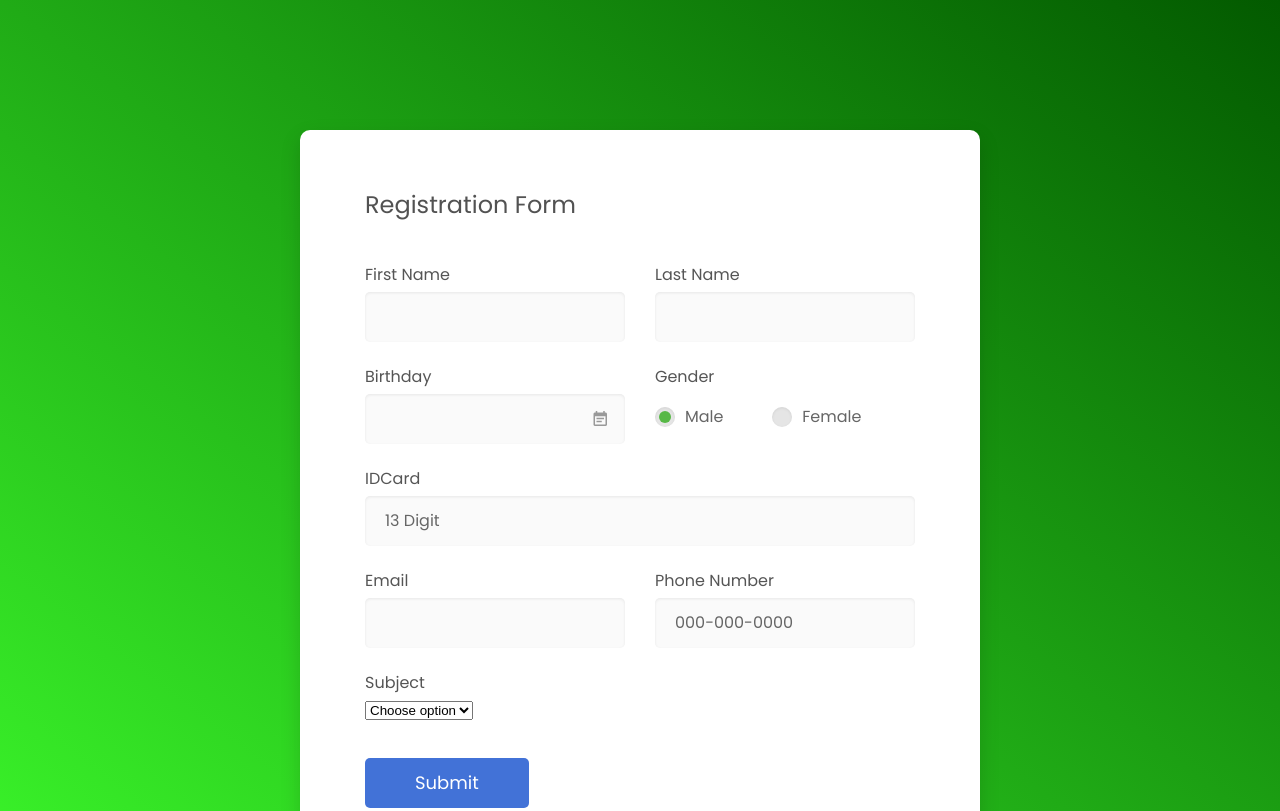
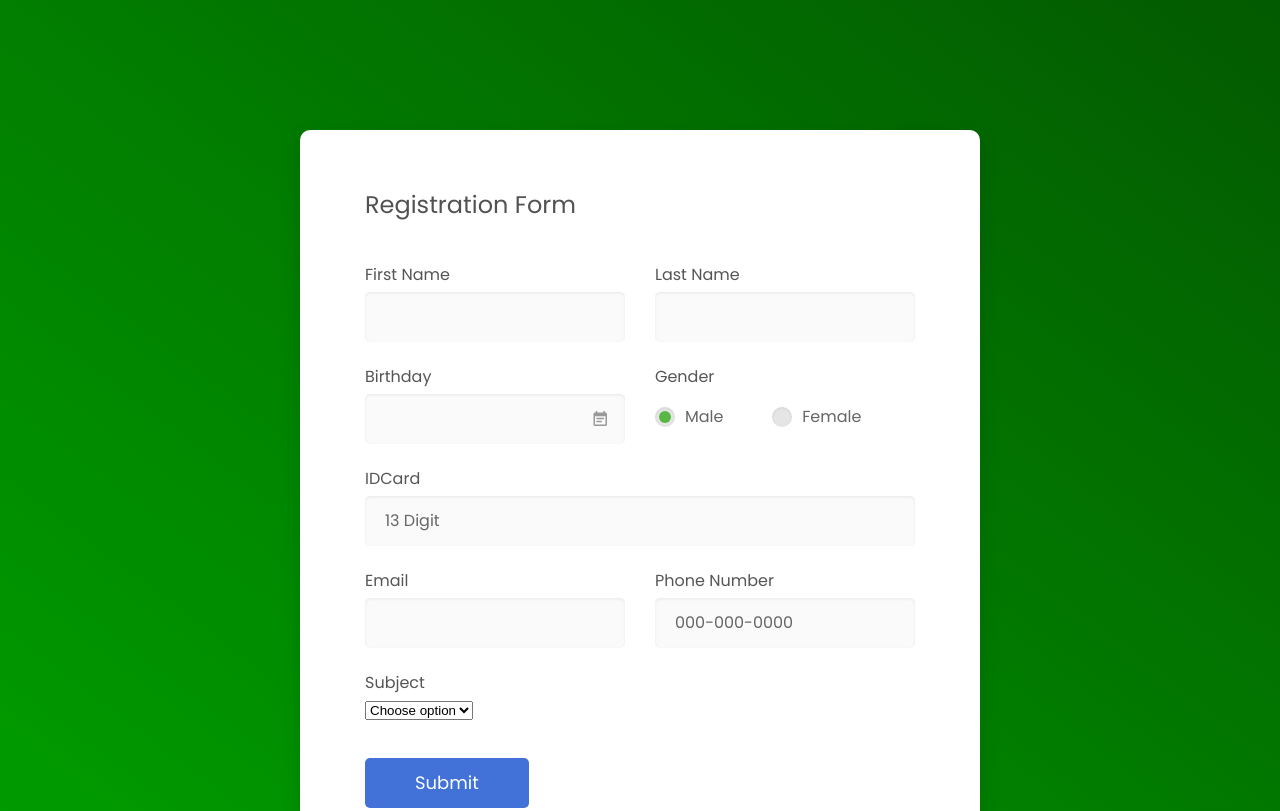
Before and after one commit to nonoomic/JSForm, a plain HTML site: page PartnerForm/index.html in a window 1280 px wide. Shown: the top 811 px of the page. Drawn offline with Linux system fonts and the light colour scheme; files whose address does not match are found by name.

Commit message:
Fix color

```diff
--- a/PartnerForm/css/main.css
+++ b/PartnerForm/css/main.css
@@ -178,11 +178,11 @@ h6 {
 }
 
 .bg-gra-02 {
-  background: -webkit-gradient(linear, left bottom, right top, from(#3dfc2c), to(#035a00));
-  background: -webkit-linear-gradient(bottom left, #3dfc2c 0%, #035a00 100%);
-  background: -moz-linear-gradient(bottom left, #3dfc2c 0%, #035a00 100%);
-  background: -o-linear-gradient(bottom left, #3dfc2c 0%, #035a00 100%);
-  background: linear-gradient(to top right, #3dfc2c 0%, #035a00 100%);
+  background: -webkit-gradient(linear, left bottom, right top, from(#00a100), to(#035a00));
+  background: -webkit-linear-gradient(bottom left, #00a100 0%, #035a00 100%);
+  background: -moz-linear-gradient(bottom left, #00a100 0%, #035a00 100%);
+  background: -o-linear-gradient(bottom left, #00a100 0%, #035a00 100%);
+  background: linear-gradient(to top right, #00a100 0%, #035a00 100%);
 }
 
 /* ==========================================================================
```
